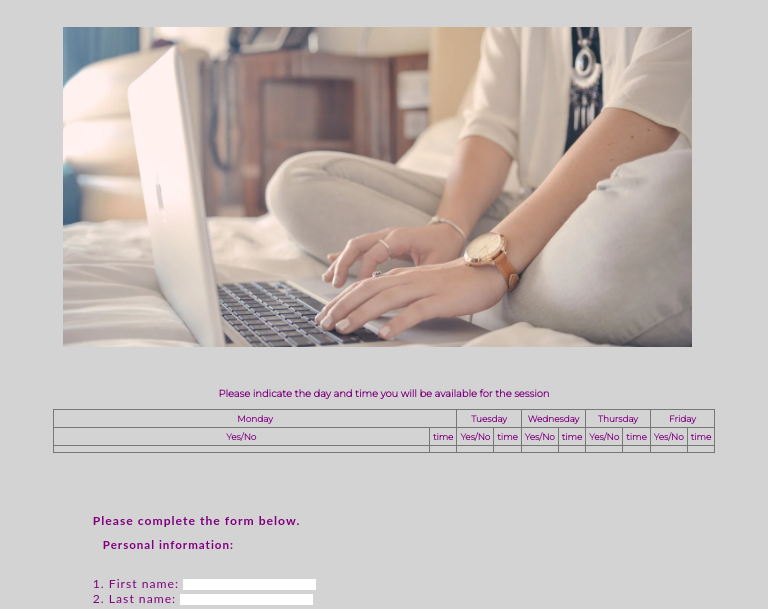
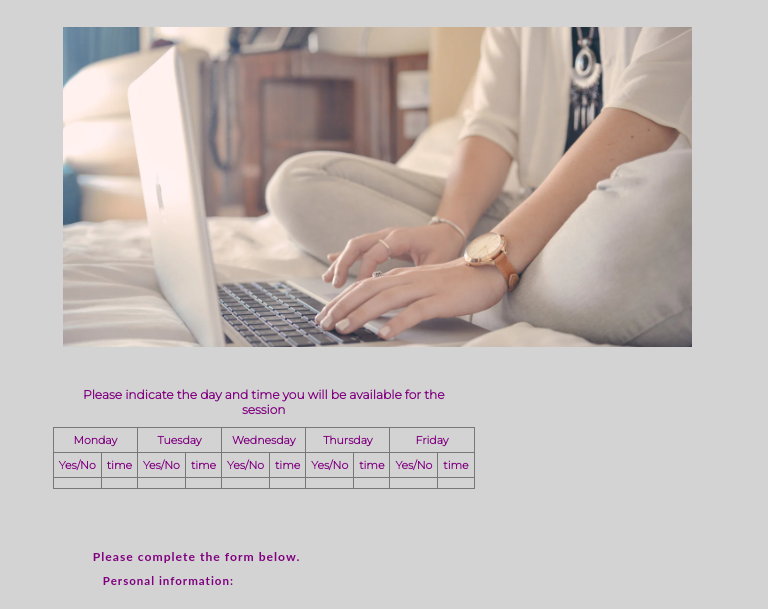
Before and after one commit to Mthabs/learning-visual, a plain HTML site: page tutor.html in a window 768 px wide. Shown: the part 106-715 px from the top of the page. Drawn offline with Linux system fonts and the light colour scheme.

Commit message:
add adjustments to the width of the table

```diff
--- a/assets/css/style.css
+++ b/assets/css/style.css
@@ -276,10 +276,10 @@ display: inline;
     }
     .session-attendace table, th, td {
         border: 1px solid #777777;
-        font-size: 65%;
-        width: 100%;
+        font-size: 80%;
+        width: auto;
         margin: 0px;
-        padding: 3px;
+        padding: 5px;
     }
 
     .session-prices table, th, td {
```
